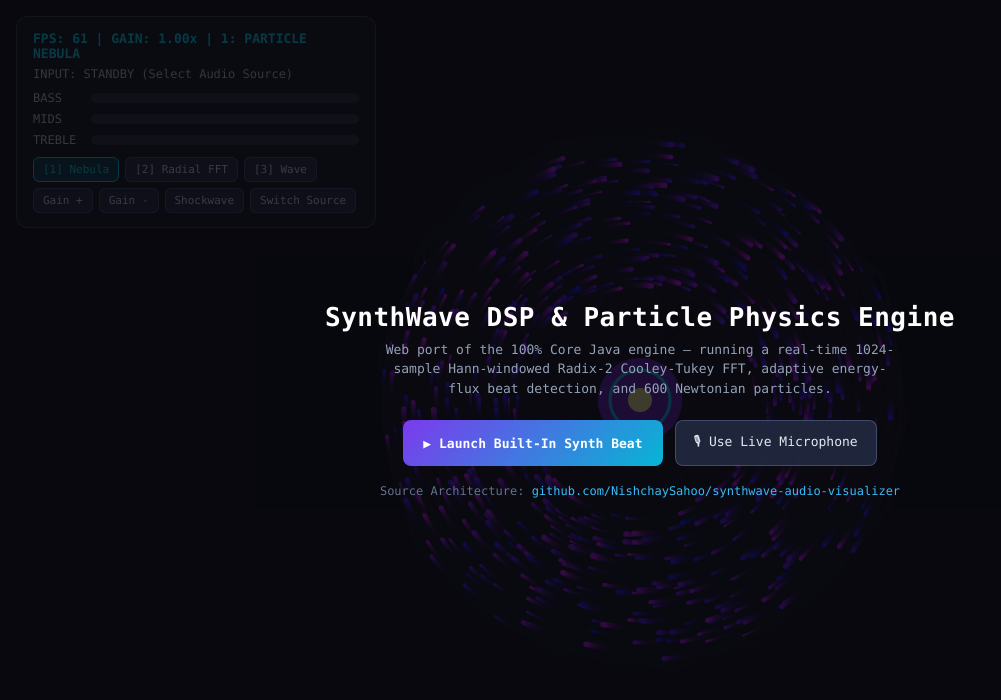
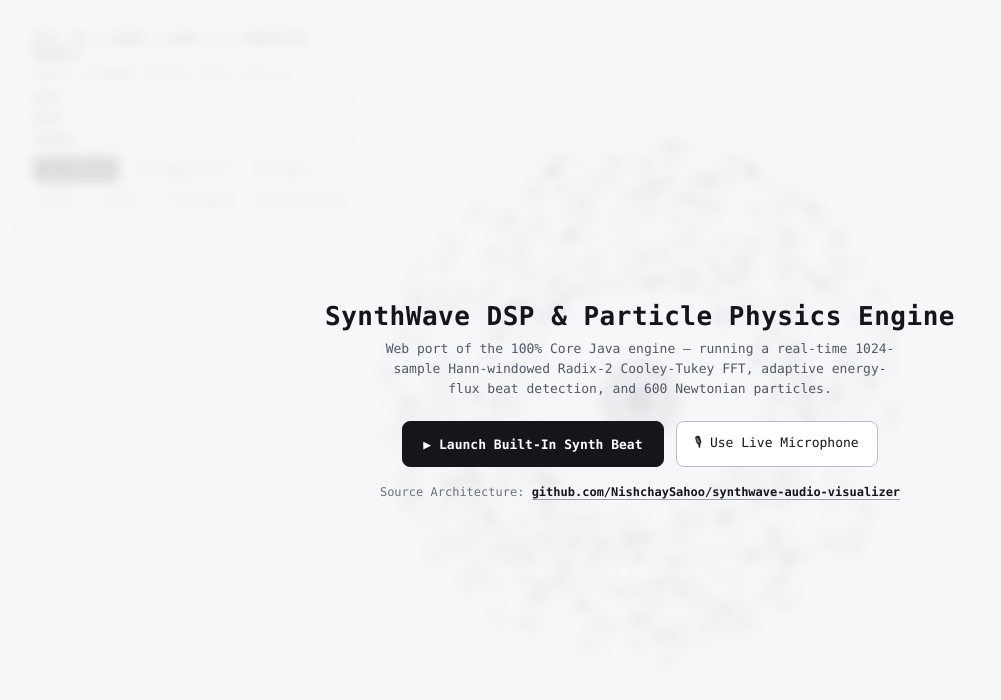
Before and after one commit to NishchaySahoo/synthwave-audio-visualizer, a plain HTML site: page docs/index.html in a window 1280 px wide. Shown: the whole page, without its empty margins (0-1001 px from the left). Drawn offline with Linux system fonts and the light colour scheme.

Commit message:
style: update web demo to minimalist monochrome white and gray palette

```diff
--- a/docs/index.html
+++ b/docs/index.html
@@ -7,35 +7,36 @@
     <style>
         * { box-sizing: border-box; margin: 0; padding: 0; }
         body {
-          background: #0a0a10;
-          color: #e2e8f0;
+          background: #f5f6f8;
+          color: #14161a;
           font-family: 'Consolas', 'Courier New', monospace;
           overflow: hidden;
           user-select: none;
         }
         canvas { display: block; width: 100vw; height: 100vh; }
 
-        /* Translucent Telemetry HUD */
+        /* Translucent Monochrome Telemetry HUD */
         #hud {
           position: fixed;
           top: 16px;
           left: 16px;
           width: 360px;
-          background: rgba(15, 17, 26, 0.82);
-          border: 1px solid rgba(80, 90, 120, 0.6);
-          border-radius: 12px;
+          background: rgba(255, 255, 255, 0.88);
+          border: 1px solid #d0d5dd;
+          border-radius: 10px;
           padding: 14px 16px;
-          backdrop-filter: blur(6px);
+          box-shadow: 0 4px 16px rgba(20, 22, 26, 0.06);
+          backdrop-filter: blur(8px);
           z-index: 10;
         }
         .hud-header {
-          color: #00e6ff;
+          color: #14161a;
           font-weight: bold;
           font-size: 13px;
           margin-bottom: 6px;
         }
         .hud-sub {
-          color: #c8d2e6;
+          color: #525866;
           font-size: 12px;
           margin-bottom: 10px;
         }
@@ -45,18 +46,18 @@
           margin-bottom: 7px;
           font-size: 12px;
         }
-        .meter-label { width: 58px; color: #d2d7e6; }
+        .meter-label { width: 58px; color: #343942; font-weight: bold; }
         .meter-track {
           flex: 1;
-          height: 10px;
-          background: #232837;
-          border-radius: 5px;
+          height: 9px;
+          background: #e4e7ec;
+          border-radius: 4px;
           overflow: hidden;
         }
-        .meter-fill { height: 100%; width: 0%; border-radius: 5px; transition: width 0.04s linear; }
-        #bar-bass { background: #a546ff; }
-        #bar-mid { background: #00dcff; }
-        #bar-treble { background: #ffeb64; }
+        .meter-fill { height: 100%; width: 0%; border-radius: 4px; transition: width 0.04s linear; }
+        #bar-bass { background: #14161a; }
+        #bar-mid { background: #525866; }
+        #bar-treble { background: #8a92a0; }
 
         .controls-row {
           display: flex;
@@ -65,9 +66,9 @@
           margin-top: 10px;
         }
         button {
-          background: rgba(35, 42, 64, 0.9);
-          color: #e2e8f0;
-          border: 1px solid rgba(100, 116, 155, 0.5);
+          background: #ffffff;
+          color: #2c3038;
+          border: 1px solid #cbd1da;
           border-radius: 6px;
           padding: 5px 9px;
           font-family: inherit;
@@ -75,14 +76,23 @@
           cursor: pointer;
           transition: all 0.15s;
         }
-        button:hover { border-color: #00e6ff; color: #00e6ff; }
-        button.active { background: rgba(0, 220, 255, 0.2); border-color: #00e6ff; color: #00e6ff; }
+        button:hover {
+          background: #eef0f4;
+          border-color: #14161a;
+          color: #14161a;
+        }
+        button.active {
+          background: #14161a;
+          border-color: #14161a;
+          color: #ffffff;
+        }
 
         /* Center Start Overlay */
         #overlay {
           position: fixed;
           inset: 0;
-          background: rgba(10, 10, 16, 0.78);
+          background: rgba(245, 246, 248, 0.88);
+          backdrop-filter: blur(6px);
           display: flex;
           flex-direction: column;
           align-items: center;
@@ -93,39 +103,56 @@
         }
         #overlay h1 {
           font-size: 26px;
-          color: #ffffff;
+          color: #14161a;
           margin-bottom: 8px;
           letter-spacing: 0.5px;
         }
         #overlay p {
-          color: #94a3b8;
+          color: #525866;
           max-width: 520px;
           font-size: 13px;
-          line-height: 1.5;
+          line-height: 1.55;
           margin-bottom: 22px;
         }
         .launch-group { display: flex; gap: 12px; flex-wrap: wrap; justify-content: center; }
         .btn-primary {
-          background: linear-gradient(135deg, #7c3aed, #06b6d4);
-          border: none;
-          color: #fff;
+          background: #14161a;
+          border: 1px solid #14161a;
+          color: #ffffff;
           font-weight: bold;
           font-size: 13px;
           padding: 11px 20px;
           border-radius: 8px;
         }
-        .btn-primary:hover { opacity: 0.92; color: #fff; }
+        .btn-primary:hover {
+          background: #2c3038;
+          border-color: #2c3038;
+          color: #ffffff;
+        }
         .btn-secondary {
+          background: #ffffff;
+          border: 1px solid #b8bfc9;
+          color: #14161a;
           font-size: 13px;
           padding: 11px 18px;
           border-radius: 8px;
         }
+        .btn-secondary:hover {
+          background: #e9ecf0;
+          border-color: #14161a;
+        }
         .repo-link {
           margin-top: 18px;
           font-size: 12px;
-          color: #64748b;
+          color: #6b7280;
         }
-        .repo-link a { color: #38bdf8; text-decoration: none; }
+        .repo-link a {
+          color: #14161a;
+          font-weight: bold;
+          text-decoration: none;
+          border-bottom: 1px solid #9ca3af;
+        }
+        .repo-link a:hover { border-bottom-color: #14161a; }
     </style>
 </head>
 <body>
@@ -182,11 +209,11 @@
     window.addEventListener('resize', () => {
       width = canvas.width = window.innerWidth;
       height = canvas.height = window.innerHeight;
-      ctx.fillStyle = '#0a0a10';
+      ctx.fillStyle = '#f5f6f8';
       ctx.fillRect(0, 0, width, height);
     });
 
-    // --- 1. RADIX-2 COOLEY-TUKEY FFT & HANN WINDOW (Ported from FFTProcessor.java) ---
+    // --- 1. RADIX-2 COOLEY-TUKEY FFT & HANN WINDOW ---
     const FFT_SIZE = 1024;
     const hannWindow = new Float64Array(FFT_SIZE);
     for (let i = 0; i < FFT_SIZE; i++) {
@@ -200,7 +227,6 @@
         real[i] = samples[i] * hannWindow[i];
       }
 
-      // Bit-reversal permutation
       let j = 0;
       for (let i = 0; i < FFT_SIZE; i++) {
         if (i < j) {
@@ -215,7 +241,6 @@
         j += m;
       }
 
-      // Butterfly stages
       for (let size = 2; size <= FFT_SIZE; size <<= 1) {
         const half = size >> 1;
         const theta = (-2 * Math.PI) / size;
@@ -249,7 +274,7 @@
       return mags;
     }
 
-    // --- 2. SPECTRUM BAND SEPARATION (Ported from SpectrumAnalyzer.java) ---
+    // --- 2. SPECTRUM BAND SEPARATION ---
     function analyzeBands(mags) {
       let bassSum = 0, midSum = 0, trebleSum = 0;
       for (let i = 1; i <= 6; i++) bassSum += mags[i];
@@ -263,7 +288,7 @@
       };
     }
 
-    // --- 3. ADAPTIVE BEAT DETECTOR (Ported from BeatDetector.java) ---
+    // --- 3. ADAPTIVE BEAT DETECTOR ---
     const bassHistory = new Float64Array(43);
     let historyIdx = 0, historyCount = 0, cooldown = 0;
 
@@ -284,7 +309,7 @@
       return false;
     }
 
-    // --- 4. NEWTONIAN PARTICLE ENGINE (Ported from Particle.java) ---
+    // --- 4. NEWTONIAN PARTICLE ENGINE (Monochrome Grayscale) ---
     class Particle {
       constructor(cx, cy) {
         this.x = cx;
@@ -295,7 +320,7 @@
         this.vy = Math.sin(angle) * speed;
         this.baseSize = 2.0 + Math.random() * 3.5;
         this.orbitPref = 110 + Math.random() * 150;
-        this.hueOffset = (Math.random() - 0.5) * 55;
+        this.shadeOffset = (Math.random() - 0.5) * 20;
       }
 
       update(cx, cy, bass, mid, treble, beatHit) {
@@ -325,10 +350,10 @@
       }
 
       draw(bass, mid, treble) {
-        const hue = (266 - treble * 210 - mid * 45 + this.hueOffset + 360) % 360;
-        const light = Math.min(72, 48 + treble * 24 + bass * 12);
+        // Shifts cleanly between charcoal (#14161a) and mid-slate gray (#6b7280)
+        const lightness = Math.max(10, Math.min(58, 22 + treble * 28 + mid * 12 + this.shadeOffset));
         const radius = (this.baseSize + bass * 4.5 + treble * 2.5) * 0.5;
-        ctx.fillStyle = `hsl(${hue}, 88%, ${light}%)`;
+        ctx.fillStyle = `hsl(220, 10%, ${lightness}%)`;
         ctx.beginPath();
         ctx.arc(this.x, this.y, radius, 0, Math.PI * 2);
         ctx.fill();
@@ -340,7 +365,7 @@
     const radialBins = new Float64Array(64);
     const timeBuffer = new Float32Array(FFT_SIZE);
 
-    // --- 5. WEB AUDIO PIPELINE (Built-in Synth + Live Mic) ---
+    // --- 5. WEB AUDIO PIPELINE ---
     let audioCtx = null, analyser = null, synthTimer = null, micStream = null;
     let visualMode = 1, inputGain = 1.0, showHud = true, manualBeat = false;
     let smoothBass = 0, smoothMid = 0, smoothTreble = 0;
@@ -365,7 +390,6 @@
       synthTimer = setInterval(() => {
         const now = audioCtx.currentTime;
 
-        // Kick drum on every 2nd 16th-note beat
         if (step % 4 === 0) {
           const kickOsc = audioCtx.createOscillator();
           const kickGain = audioCtx.createGain();
@@ -380,7 +404,6 @@
           kickOsc.stop(now + 0.29);
         }
 
-        // Midrange bassline pulse
         const bassOsc = audioCtx.createOscillator();
         const bassGain = audioCtx.createGain();
         bassOsc.type = 'sawtooth';
@@ -392,7 +415,6 @@
         bassOsc.start(now);
         bassOsc.stop(now + 0.17);
 
-        // High-frequency treble arpeggio & hi-hat shimmer
         if (step % 2 === 1) {
           const hatOsc = audioCtx.createOscillator();
           const hatGain = audioCtx.createGain();
@@ -407,7 +429,7 @@
         }
 
         step++;
-      }, 135); // ~111 BPM electronic groove
+      }, 135);
 
       document.getElementById('hud-source').textContent = 'INPUT: SYNTHWAVE DEMO GENERATOR (111 BPM)';
       document.getElementById('overlay').style.display = 'none';
@@ -440,7 +462,7 @@
     document.getElementById('btn-demo').addEventListener('click', startBuiltInSynth);
     document.getElementById('btn-mic').addEventListener('click', startMicrophone);
 
-    // --- 6. CONTROLS & RENDER LOOP ---
+    // --- 6. CONTROLS & MONOCHROME RENDER LOOP ---
     function setMode(m) {
       visualMode = m;
       [1, 2, 3].forEach(id => document.getElementById('m' + id).classList.toggle('active', id === m));
@@ -498,20 +520,28 @@
       }
 
       const cx = width / 2, cy = height / 2;
-      if (beatHit) shockwaves.push({ r: 55 + smoothBass * 110, alpha: 0.95 });
+      if (beatHit) shockwaves.push({ r: 55 + smoothBass * 110, alpha: 0.85 });
 
-      // Semi-transparent fade for motion ribbons
-      ctx.fillStyle = visualMode === 2 ? 'rgba(10, 10, 16, 0.30)' : 'rgba(10, 10, 16, 0.14)';
+      // Light-gray off-white trail fade
+      ctx.fillStyle = visualMode === 2 ? 'rgba(245, 246, 248, 0.34)' : 'rgba(245, 246, 248, 0.18)';
       ctx.fillRect(0, 0, width, height);
 
-      // Shockwaves
-      ctx.lineWidth = 2.5;
+      // Subtle architectural crosshair grid in center
+      ctx.strokeStyle = 'rgba(180, 186, 198, 0.25)';
+      ctx.lineWidth = 1;
+      ctx.beginPath();
+      ctx.moveTo(cx - 260, cy); ctx.lineTo(cx + 260, cy);
+      ctx.moveTo(cx, cy - 260); ctx.lineTo(cx, cy + 260);
+      ctx.stroke();
+
+      // Dark-gray shockwaves
+      ctx.lineWidth = 2.0;
       for (let i = shockwaves.length - 1; i >= 0; i--) {
         const sw = shockwaves[i];
         sw.r += 8.5;
         sw.alpha -= 0.026;
         if (sw.alpha <= 0) { shockwaves.splice(i, 1); continue; }
-        ctx.strokeStyle = `rgba(160, 90, 255, ${sw.alpha})`;
+        ctx.strokeStyle = `rgba(44, 48, 56, ${sw.alpha})`;
         ctx.beginPath();
         ctx.arc(cx, cy, sw.r, 0, Math.PI * 2);
         ctx.stroke();
@@ -523,7 +553,7 @@
         if (visualMode === 1 || visualMode === 3) p.draw(smoothBass, smoothMid, smoothTreble);
       }
 
-      // Radial Spectrum (Mode 2)
+      // Radial Spectrum (Mode 2) — Dark gray to slate gray gradient
       if (visualMode === 2) {
         const baseR = 120 + smoothBass * 45;
         ctx.lineWidth = 4;
@@ -531,8 +561,8 @@
         for (let i = 0; i < 64; i++) {
           const angle = (2 * Math.PI * i) / 64 - Math.PI / 2;
           const len = 15 + radialBins[i] * 170;
-          const hue = 280 - (i / 64) * 235;
-          ctx.strokeStyle = `hsl(${hue}, 88%, 55%)`;
+          const light = 12 + (i / 64) * 42;
+          ctx.strokeStyle = `hsl(220, 10%, ${light}%)`;
           ctx.beginPath();
           ctx.moveTo(cx + Math.cos(angle) * baseR, cy + Math.sin(angle) * baseR);
           ctx.lineTo(cx + Math.cos(angle) * (baseR + len), cy + Math.sin(angle) * (baseR + len));
@@ -540,9 +570,9 @@
         }
       }
 
-      // Oscilloscope (Mode 3)
+      // Oscilloscope (Mode 3) — Crisp dark charcoal line
       if (visualMode === 3) {
-        ctx.strokeStyle = 'rgba(0, 240, 255, 0.78)';
+        ctx.strokeStyle = 'rgba(20, 22, 26, 0.85)';
         ctx.lineWidth = 2.2;
         ctx.beginPath();
         for (let i = 0; i < FFT_SIZE; i += 2) {
@@ -553,21 +583,26 @@
         ctx.stroke();
       }
 
-      // 3-Band Harmonic Core
-      ctx.fillStyle = 'rgba(110, 30, 200, 0.55)';
+      // 3-Band Harmonic Core (Light Gray -> Dark Gray -> White)
+      ctx.fillStyle = 'rgba(160, 166, 178, 0.32)';
       ctx.beginPath();
       ctx.arc(cx, cy, 42 + smoothBass * 90, 0, Math.PI * 2);
       ctx.fill();
 
-      ctx.strokeStyle = 'rgba(0, 220, 255, 0.8)';
-      ctx.lineWidth = 3;
+      ctx.strokeStyle = 'rgba(44, 48, 56, 0.85)';
+      ctx.lineWidth = 2.5;
       ctx.beginPath();
       ctx.arc(cx, cy, 30 + smoothMid * 70, 0, Math.PI * 2);
       ctx.stroke();
 
-      ctx.fillStyle = 'rgba(255, 245, 140, 0.92)';
+      ctx.fillStyle = '#14161a';
       ctx.beginPath();
-      ctx.arc(cx, cy, 12 + smoothTreble * 42, 0, Math.PI * 2);
+      ctx.arc(cx, cy, 12 + smoothTreble * 36, 0, Math.PI * 2);
+      ctx.fill();
+
+      ctx.fillStyle = '#ffffff';
+      ctx.beginPath();
+      ctx.arc(cx, cy, 4 + smoothTreble * 12, 0, Math.PI * 2);
       ctx.fill();
 
       // Update HUD
```
